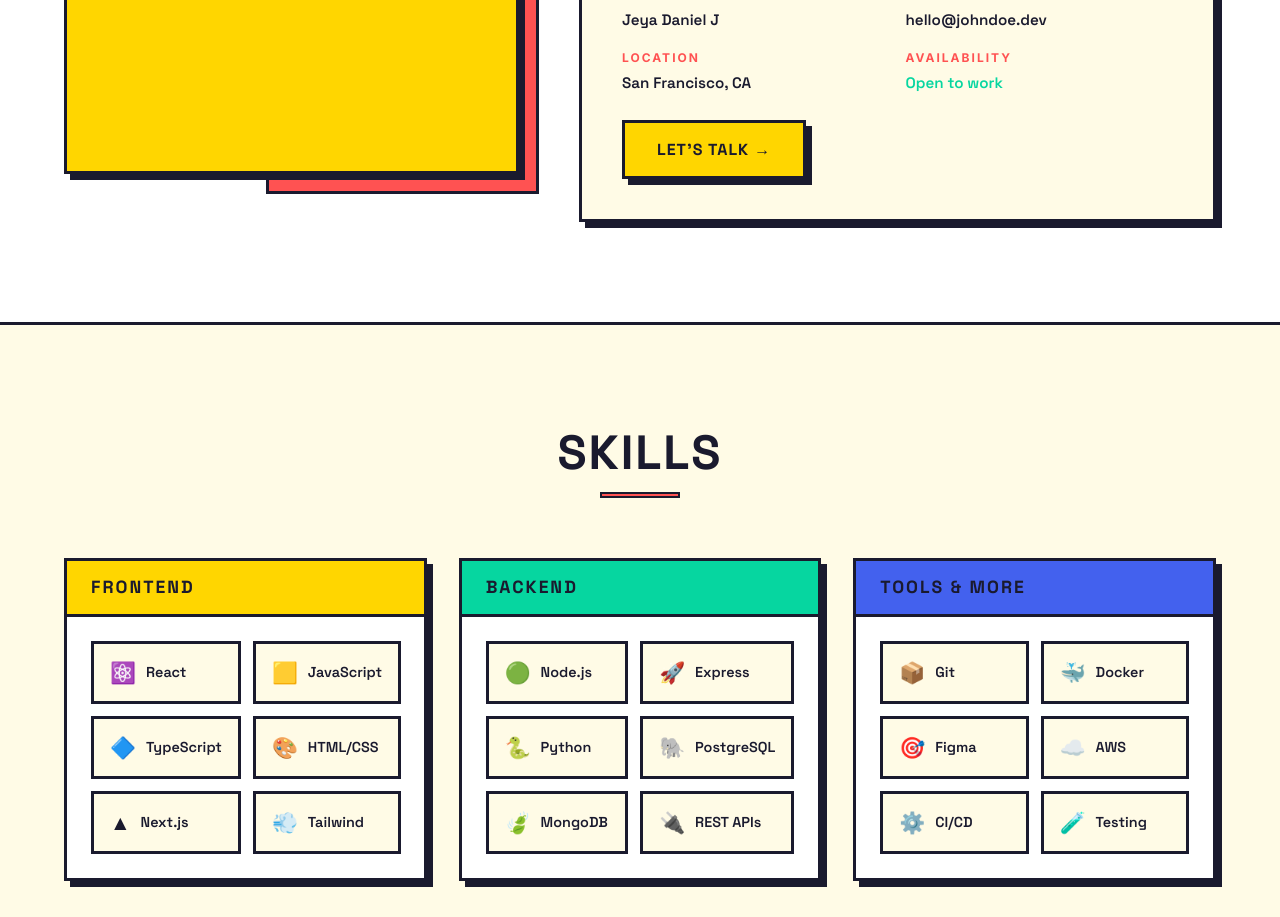
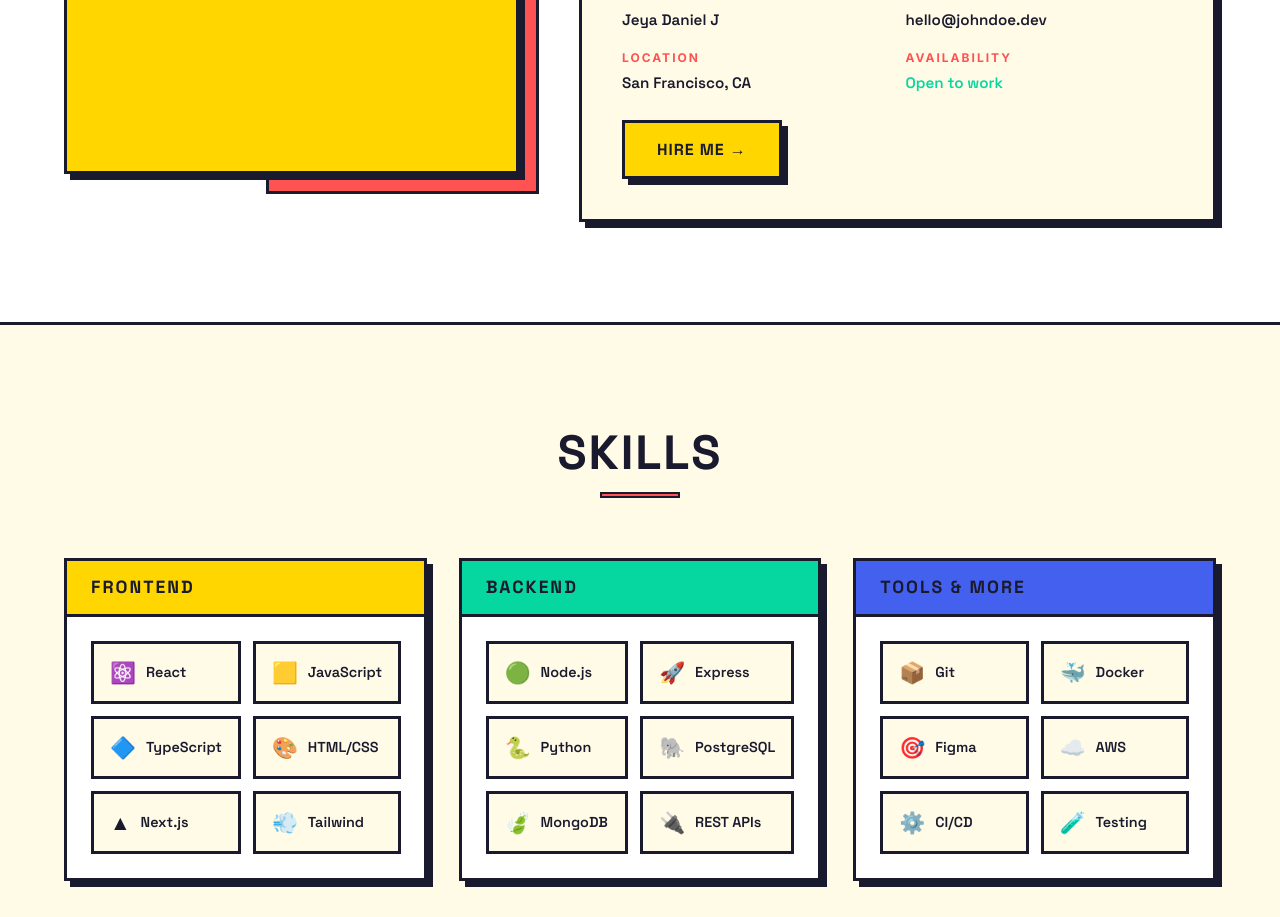
Before and after one commit to jeya-daniel-j/Portfolio, a React (Vite) app: page / in a window 1280 px wide. Shown: the part 1520-2437 px from the top of the page. Built offline with nearby package versions, Linux system fonts and the light colour scheme.

Commit message:
Update call to action to 'Hire me' in Hero and About

```diff
--- a/src/components/About.jsx
+++ b/src/components/About.jsx
@@ -58,7 +58,7 @@ export default function About() {
               </div>
 
               <a href="#contact" className="brutal-btn" style={{ marginTop: '24px' }}>
-                Let's Talk →
+                Hire me →
               </a>
             </div>
           </div>
--- a/src/components/Hero.jsx
+++ b/src/components/Hero.jsx
@@ -31,7 +31,7 @@ export default function Hero() {
             <a href="#projects" className="brutal-btn">
               View Projects ↓
             </a>
-            <a href="#video" className="brutal-btn brutal-btn--accent" aria-label="Play Video">
+            <a href="#video" className="brutal-btn brutal-btn--accent" aria-label="Hire me">
               <svg width="24" height="24" viewBox="0 0 24 24" fill="none" xmlns="http://www.w3.org/2000/svg">
                 <path d="M5 3L19 12L5 21V3Z" fill="currentColor" />
               </svg>
```
